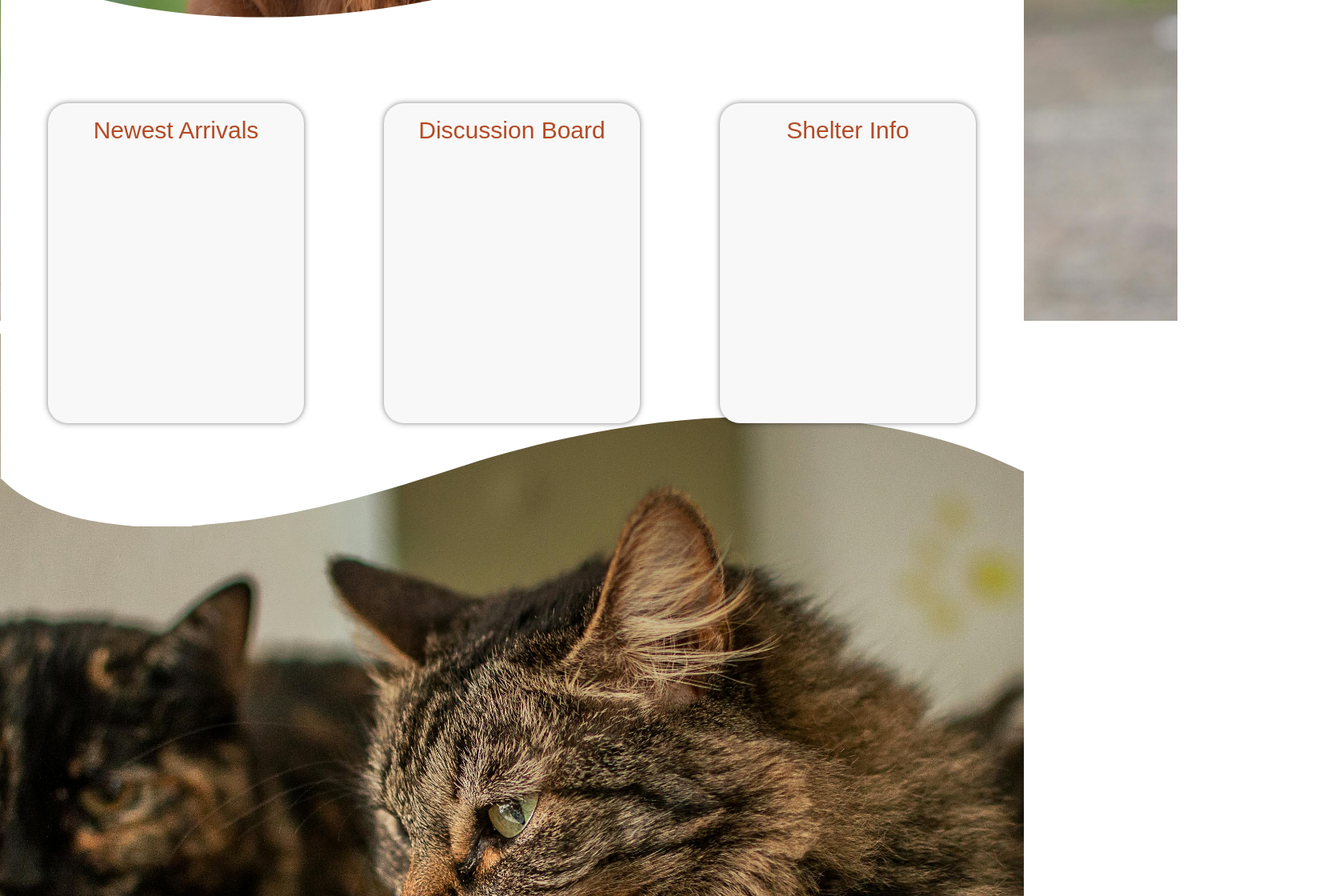
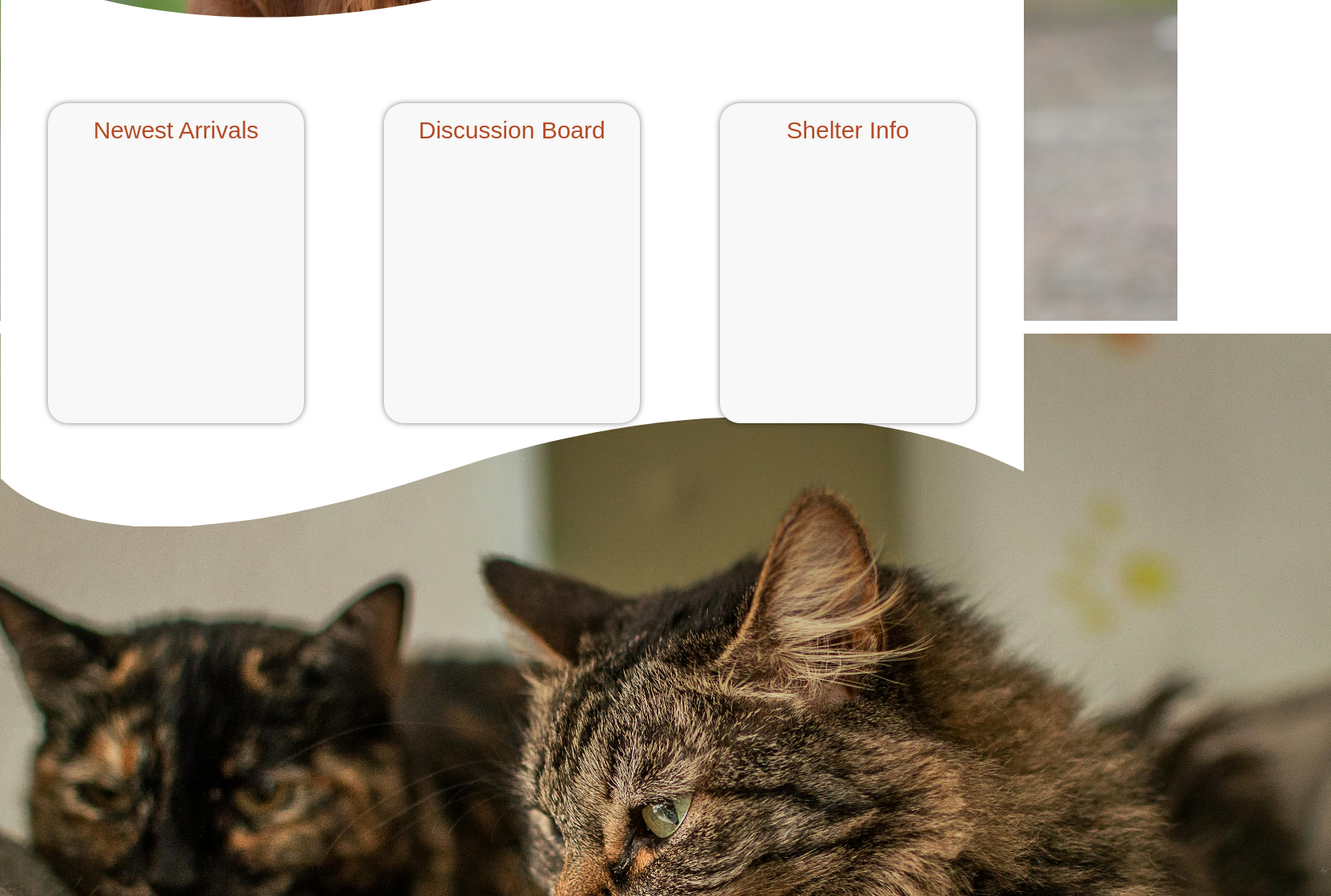
Before and after one commit to KeatonRagle/PinkFairyArmadillos, a React (Vite) app in the folder frontend/: page /home in a window 1280 px wide. Shown: the part 639-1759 px from the top of the page at 80% size, 1664 px wide, since content can reach past the window. Built offline with nearby package versions, Linux system fonts and the light colour scheme; a web font is replaced by a local one.

Commit message:
further layout changes

```diff
--- a/frontend/src/styling/AboutUs.css
+++ b/frontend/src/styling/AboutUs.css
@@ -8,7 +8,7 @@ body.about-body {
 .about-page {
   display: flex;
   flex-direction: column;
-  min-height: 170vh;
+  min-height: 120vh;
   position: relative;
 }
 
--- a/frontend/src/styling/home.css
+++ b/frontend/src/styling/home.css
@@ -8,7 +8,7 @@ body.home-body {
 
 .home-page {
   position: relative;
-  min-height: 300vh;
+  min-height: 250vh;
   width: 100vw;
   padding: 0;
   margin: 0;
@@ -35,15 +35,15 @@ body.home-body {
   position: absolute;
   top: 180vh;
   left: 0vh;
-  width: 100vw;
-  height: 100vh;
+  width: 130vw;
+  height: 130vh;
   object-fit: cover;
   z-index: 1;
 }
 
 @media (min-height: 801px) {
   .bg-cats {
-    top: 200vh;
+    top: 150vh;
     height: 100vh;
   }
 }
```
